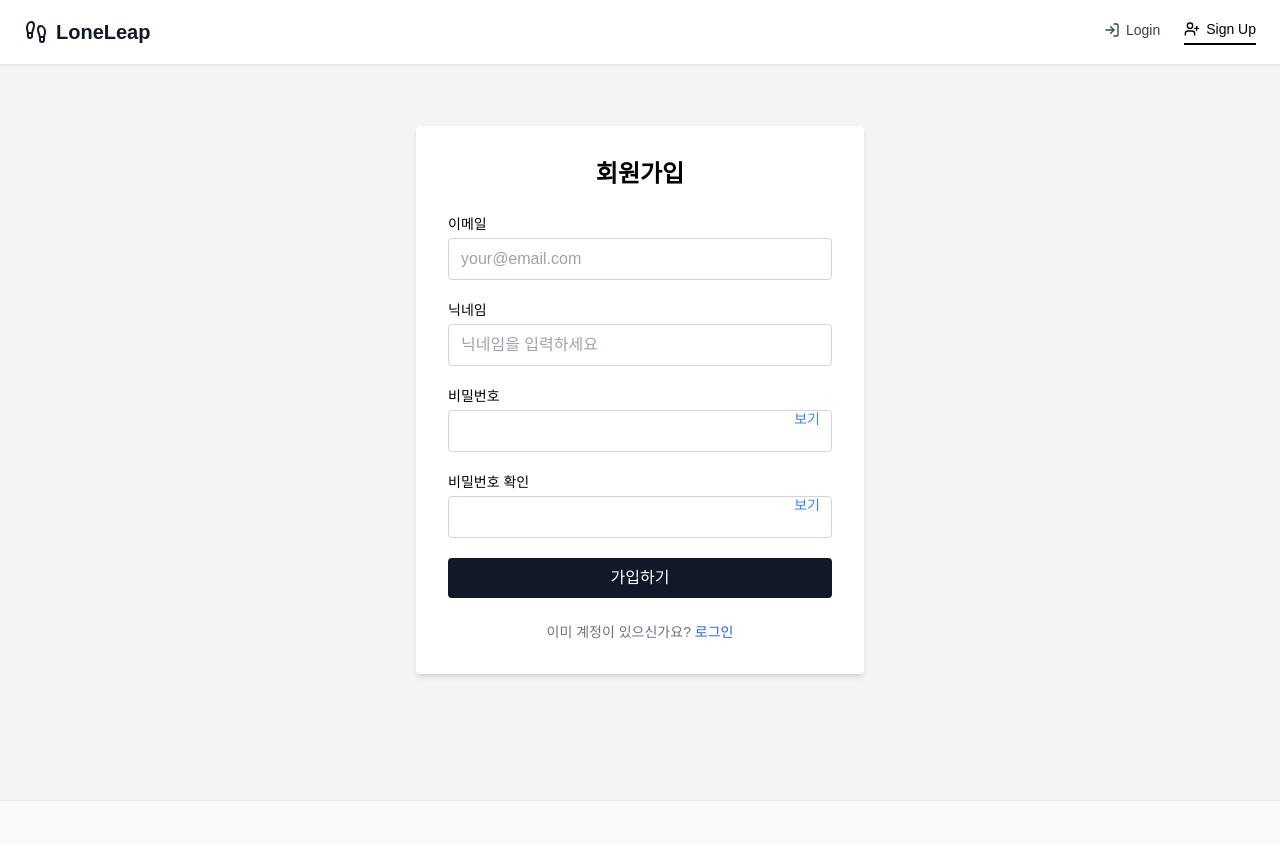
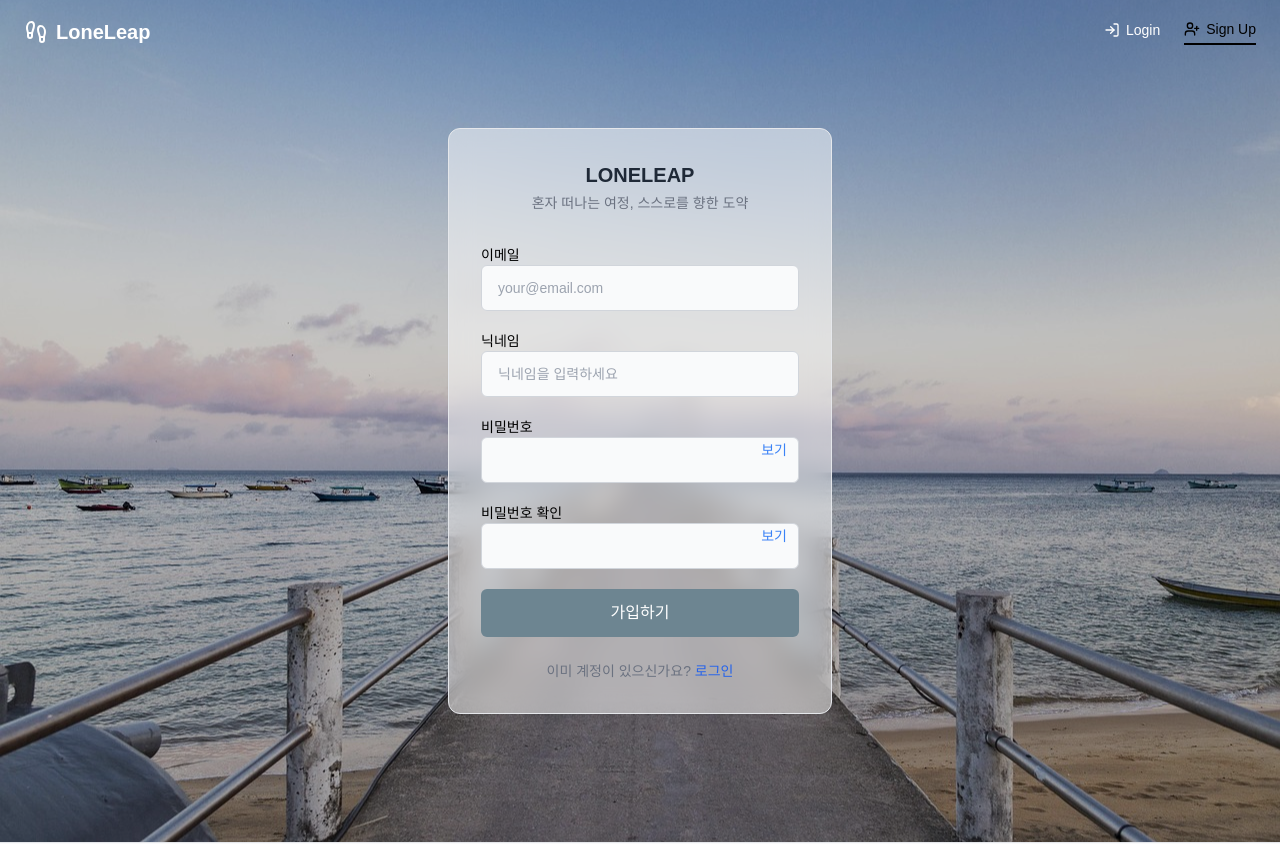
Before and after one commit to devyuu08/loneleap, a React (Vite) app: page /signup in a window 1280 px wide. Shown: the top 844 px of the page. Built offline with nearby package versions, Linux system fonts and the light colour scheme; no server answers; a web font is replaced by a local one.

Commit message:
feat: 회원가입 페이지 리디자인(로그인 페이지와 동일)

```diff
--- a/src/components/layout/Header.jsx
+++ b/src/components/layout/Header.jsx
@@ -25,6 +25,7 @@ export default function Header() {
     "/chat",
     "/mypage",
     "/login",
+    "/signup",
   ];
   const isHeroPage = heroPaths.includes(location.pathname);
 
--- a/src/pages/auth/SignUp.jsx
+++ b/src/pages/auth/SignUp.jsx
@@ -94,9 +94,28 @@ export default function SignUp() {
   };
 
   return (
-    <div className="min-h-screen flex items-center justify-center bg-gray-100">
-      <div className="bg-white p-8 rounded shadow-md w-full max-w-md">
-        <h2 className="text-2xl font-bold text-center mb-6">회원가입</h2>
+    <div className="relative min-h-screen bg-gray-100">
+      {/* 배경 이미지 */}
+      <div
+        className="absolute inset-0 bg-cover bg-center"
+        style={{ backgroundImage: `url('/images/auth-bg.jpg')` }}
+        aria-hidden="true"
+      />
+
+      {/* 오버레이 */}
+      <div
+        className="absolute inset-0 bg-black bg-opacity-20"
+        aria-hidden="true"
+      />
+
+      <div className="relative z-10 flex items-center justify-center min-h-screen py-32 px-4 sm:px-6 lg:px-8">
+        <div className="bg-white/50 w-full max-w-sm p-8 rounded-xl shadow-sm border backdrop-blur-md">
+          <div className="text-center mb-8">
+            <h1 className="text-xl font-semibold text-gray-800">LONELEAP</h1>
+            <p className="mt-1 text-sm text-gray-500">
+              혼자 떠나는 여정, 스스로를 향한 도약
+            </p>
+          </div>
 
           {error && (
             <div className="text-red-500 text-sm mb-4 text-center">{error}</div>
@@ -111,7 +130,7 @@ export default function SignUp() {
                 id="email"
                 type="email"
                 placeholder="your@email.com"
-              className="w-full border border-gray-300 rounded px-3 py-2 mt-1"
+                className="w-full px-4 py-3 rounded-md border border-gray-300 bg-gray-50 placeholder:text-gray-400 text-sm focus:outline-none focus:ring-2 focus:ring-gray-300"
                 onChange={(e) => setEmail(e.target.value)}
                 required
               />
@@ -125,7 +144,7 @@ export default function SignUp() {
                 id="nickname"
                 type="text"
                 placeholder="닉네임을 입력하세요"
-              className="w-full border border-gray-300 rounded px-3 py-2 mt-1"
+                className="w-full px-4 py-3 rounded-md border border-gray-300 bg-gray-50 placeholder:text-gray-400 text-sm focus:outline-none focus:ring-2 focus:ring-gray-300"
                 value={nickname}
                 onChange={(e) => setNickname(e.target.value)}
                 required
@@ -139,7 +158,7 @@ export default function SignUp() {
               <input
                 id="password"
                 type={showPassword ? "text" : "password"}
-              className="w-full border border-gray-300 rounded px-3 py-2 mt-1"
+                className="w-full px-4 py-3 rounded-md border border-gray-300 bg-gray-50 placeholder:text-gray-400 text-sm focus:outline-none focus:ring-2 focus:ring-gray-300"
                 onChange={(e) => setPassword(e.target.value)}
                 required
               />
@@ -163,7 +182,7 @@ export default function SignUp() {
               <input
                 id="passwordConfirm"
                 type={showPasswordConfirm ? "text" : "password"}
-              className="w-full border border-gray-300 rounded px-3 py-2 mt-1"
+                className="w-full px-4 py-3 rounded-md border border-gray-300 bg-gray-50 placeholder:text-gray-400 text-sm focus:outline-none focus:ring-2 focus:ring-gray-300"
                 onChange={(e) => setPasswordConfirm(e.target.value)}
                 required
               />
@@ -183,7 +202,7 @@ export default function SignUp() {
 
             <button
               type="submit"
-            className="w-full bg-gray-900 text-white py-2 rounded hover:bg-black"
+              className="w-full py-3 bg-[#6D8591] text-white rounded-md hover:bg-[#4d5e66] transition"
             >
               {loading ? "가입 중..." : "가입하기"}
             </button>
@@ -197,5 +216,6 @@ export default function SignUp() {
           </p>
         </div>
       </div>
+    </div>
   );
 }
```
Lines whose indentation alone changed are shown as unchanged.
